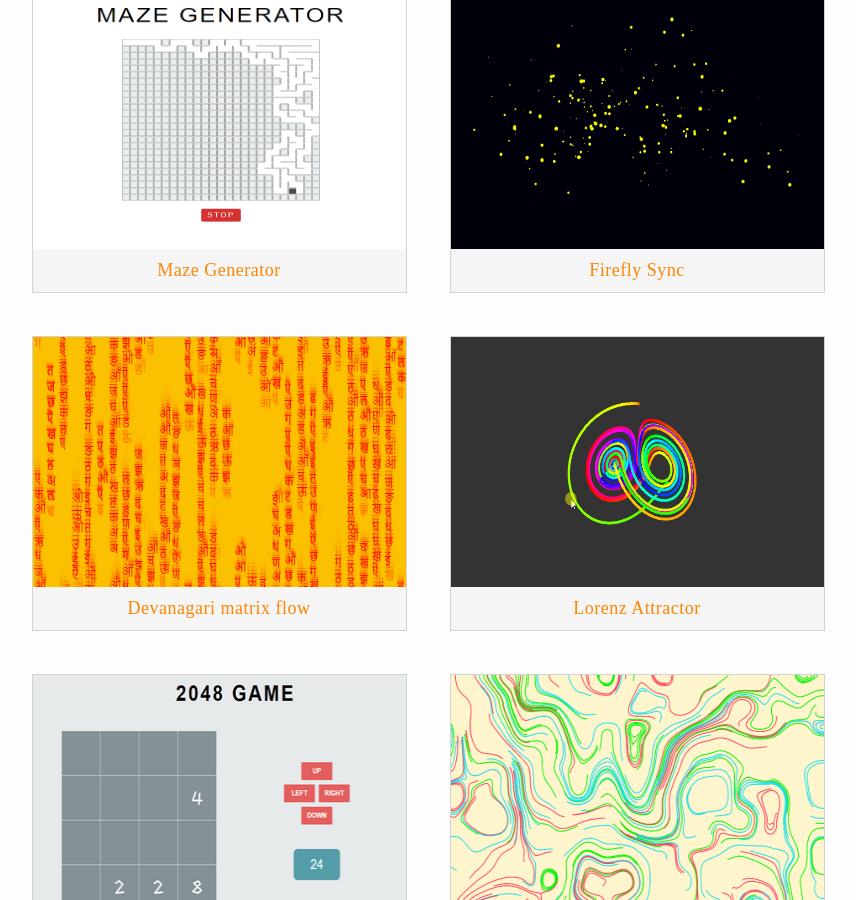
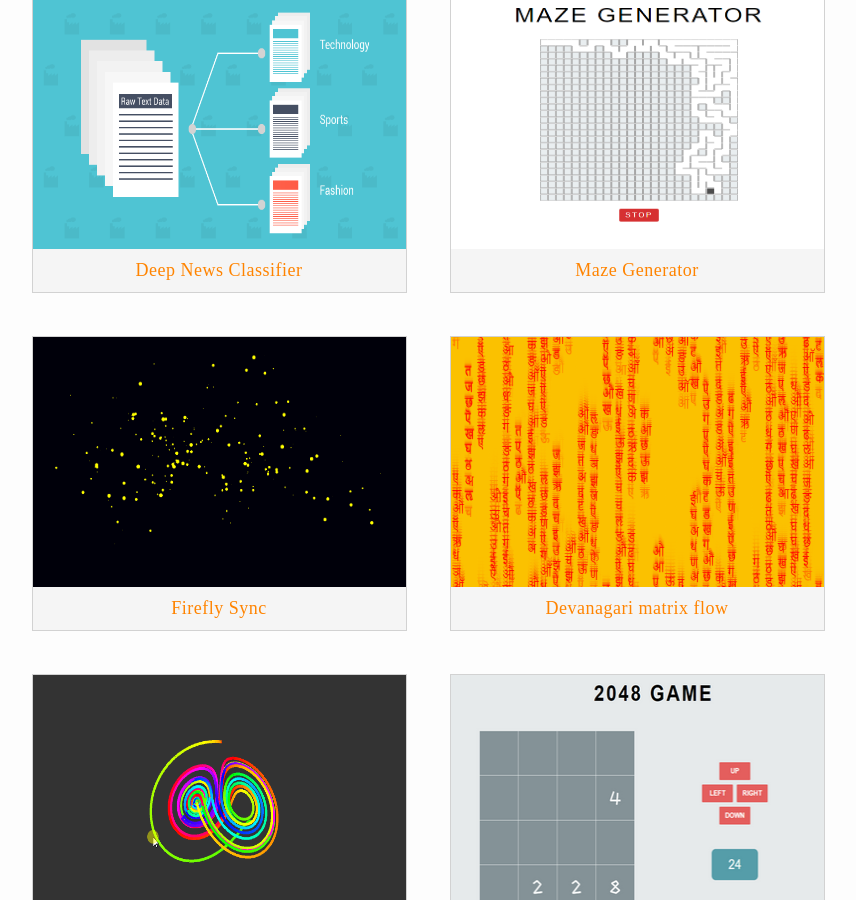
Before and after one commit to akashmeshram/old_website, a Jekyll site: the page built from pages/work.html, in a window 1280 px wide and 900 px high, scrolled down 534 px. Shown: the whole window, without its empty margins (212-1068 px from the left). Built offline with Jekyll 4.4.1, drawn with Linux system fonts in a browser that asks for light colours; nearby versions of some CDN libraries.

Commit message:
Update data.yml

```diff
--- a/_data/data.yml
+++ b/_data/data.yml
@@ -5,6 +5,10 @@
 - name: Shield Life
   image: /assets/app-img/slife.png
   link: /work/slife.html
+
+- name: Deep News Classifier
+  image: /assets/app-img/news.png
+  link: https://github.com/vishwajeetkr/Deep_News_Classifier
 
 - name: Maze Generator
   image: /assets/app-img/maze.png
```
